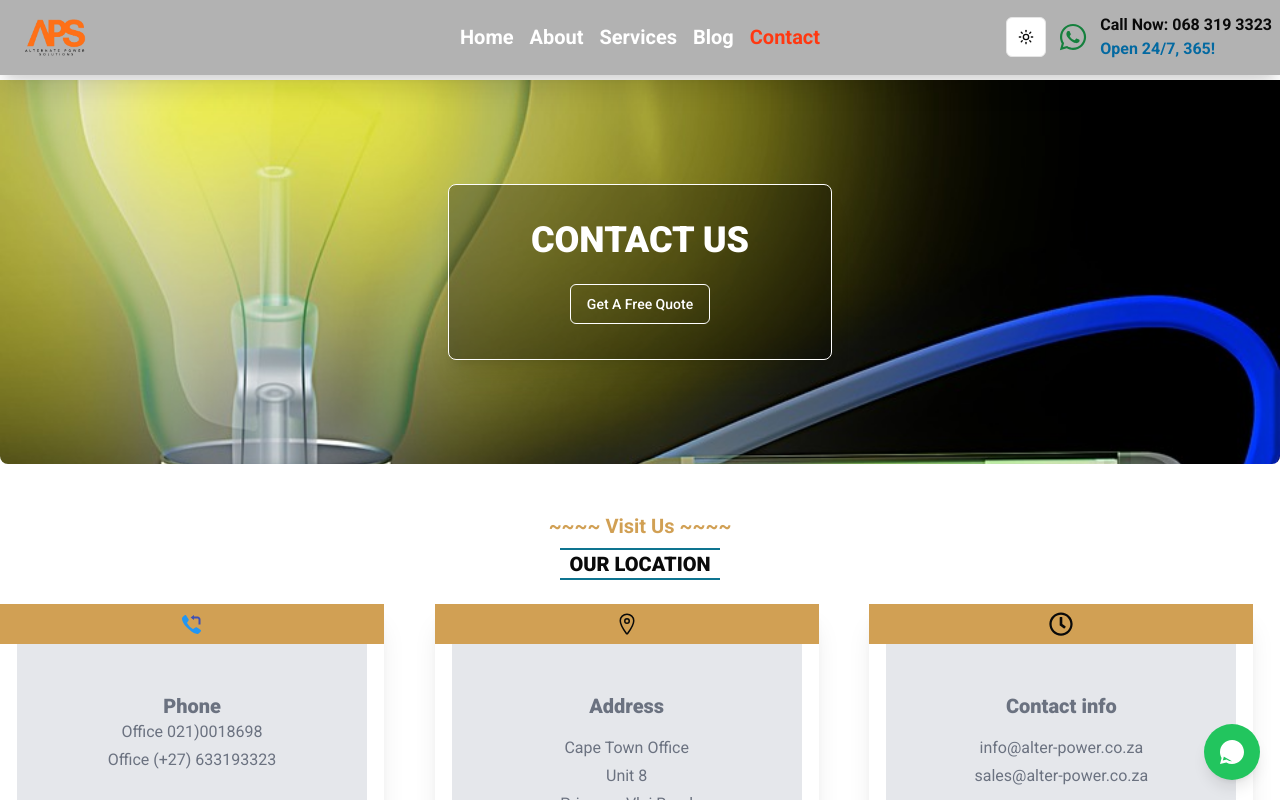
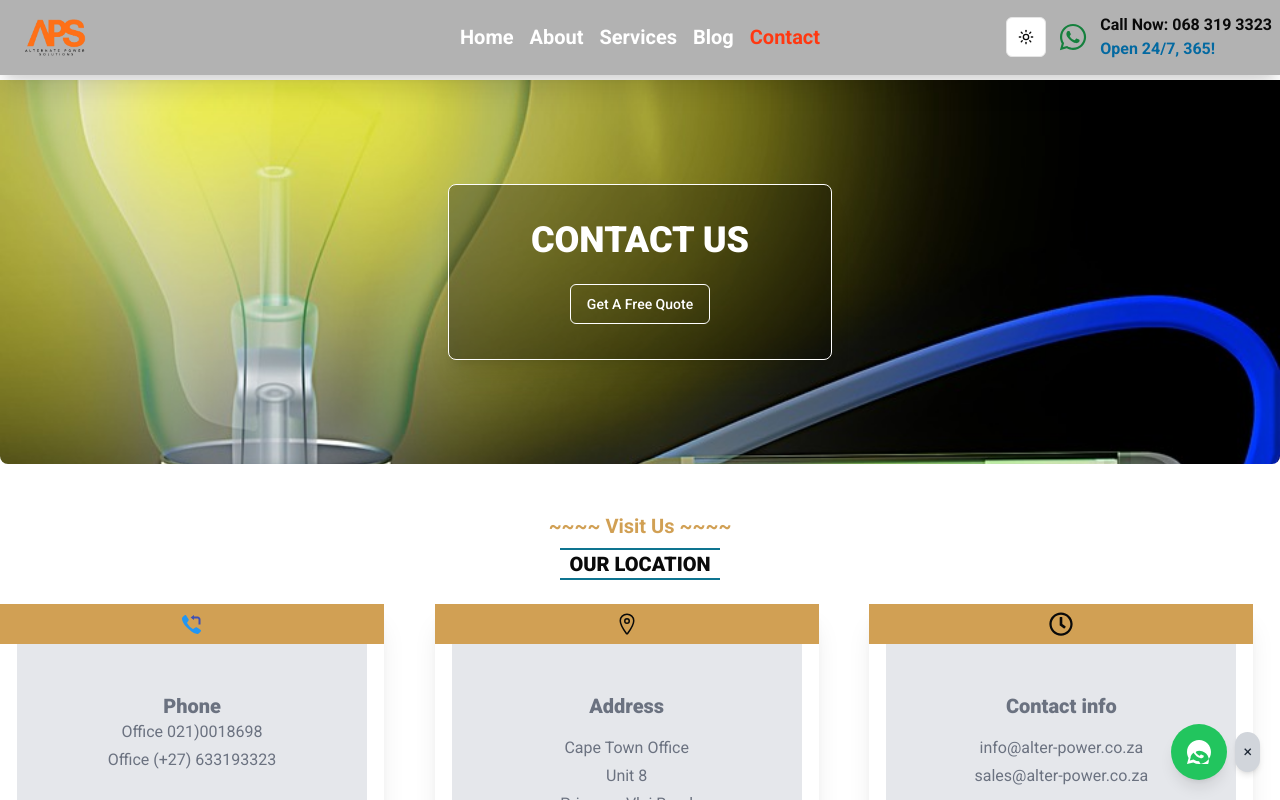
Before and after one commit to Nazrul144/Alternate_Power_Sn, a Next.js app: page /contact in a window 1280 px wide. Shown: the top 800 px of the page. Built offline with nearby package versions, Linux system fonts and the light colour scheme.

Commit message:
add close button

```diff
--- a/src/components/ui/functional-components/WhatsAppButton.jsx
+++ b/src/components/ui/functional-components/WhatsAppButton.jsx
@@ -1,24 +1,39 @@
-import React from 'react';
+import React, { useState } from 'react';
 
-const WhatsAppButton = () => {
-  const phoneNumber = '8801758752528'; // Your number with country code if needed, e.g. '8801758752528'
+const WhatsAppButtonWithClose = () => {
+  const [visible, setVisible] = useState(true);
+
+  const phoneNumber = '8801758752528';
   const message = encodeURIComponent('Hello APS, I would like to request a quote.');
 
+  if (!visible) return null;
 
   return (
+    <div className="fixed bottom-5 right-5 flex items-center space-x-2 z-50">
+      {/* WhatsApp Button */}
       <a
         href={`https://wa.me/${phoneNumber}?text=${message}`}
         target="_blank"
         rel="noopener noreferrer"
         aria-label="Chat with us on WhatsApp"
-      className="fixed bottom-5 right-5 bg-green-500 text-white p-4 rounded-full shadow-lg hover:bg-green-600 transition"
+        className="bg-green-500 hover:bg-green-600 transition text-white p-4 rounded-full shadow-lg flex items-center justify-center"
       >
-      {/* WhatsApp Icon SVG */}
+        {/* WhatsApp Icon */}
         <svg xmlns="http://www.w3.org/2000/svg" className="h-6 w-6" fill="currentColor" viewBox="0 0 24 24">
-        <path d="M20.52 3.48A11.785 11.785 0 0012 0C5.372 0 0 5.372 0 12c0 2.107.549 4.142 1.59 5.932L0 24l6.312-1.62A11.865 11.865 0 0012 24c6.627 0 12-5.373 12-12 0-3.208-1.256-6.22-3.48-8.52zm-8.46 17.793a9.52 9.52 0 01-5.13-1.503l-.364-.23-3.743.961.998-3.647-.238-.375a9.547 9.547 0 11%2012.6%2012.601zM16.17 15.3c-.262-.131-1.55-.763-1.79-.851-.24-.088-.415-.131-.59.131-.175.262-.675.85-.828 1.025-.152.175-.304.197-.566.066-.262-.131-1.105-.406-2.106-1.3-.778-.694-1.3-1.55-1.452-1.812-.152-.263-.016-.405.115-.537.118-.117.262-.304.393-.456.131-.152.175-.262.262-.438.088-.175.044-.33-.022-.46-.066-.131-.59-1.425-.808-1.95-.213-.512-.43-.443-.59-.45l-.507-.009c-.175 0-.46.065-.7.33s-.918.9-.918 2.2.94 2.55 1.07 2.73c.13.175 1.85 2.82 4.49 3.955.628.27 1.117.43 1.5.55.63.21 1.2.18 1.65.11.503-.08 1.55-.63 1.77-1.24.22-.61.22-1.135.154-1.25-.066-.113-.24-.18-.5-.31z"/>
+          <path d="M20.52 3.48A11.785 11.785 0 0012 0C5.372 0 0 5.372 0 12c0 2.107.549 4.142 1.59 5.932L0 24l6.312-1.62A11.865 11.865 0 0012 24c6.627 0 12-5.373 12-12 0-3.208-1.256-6.22-3.48-8.52zm-8.46 17.793a9.52 9.52 0 01-5.13-1.503l-.364-.23-3.743.961.998-3.647-.238-.375a9.547 9.547 0 1112.6 12.601zM16.17 15.3c-.262-.131-1.55-.763-1.79-.851-.24-.088-.415-.131-.59.131-.175.262-.675.85-.828 1.025-.152.175-.304.197-.566.066-.262-.131-1.105-.406-2.106-1.3-.778-.694-1.3-1.55-1.452-1.812-.152-.263-.016-.405.115-.537.118-.117.262-.304.393-.456.131-.152.175-.262.262-.438.088-.175.044-.33-.022-.46-.066-.131-.59-1.425-.808-1.95-.213-.512-.43-.443-.59-.45l-.507-.009c-.175 0-.46.065-.7.33s-.918.9-.918 2.2.94 2.55 1.07 2.73c.13.175 1.85 2.82 4.49 3.955.628.27 1.117.43 1.5.55.63.21 1.2.18 1.65.11.503-.08 1.55-.63 1.77-1.24.22-.61.22-1.135.154-1.25-.066-.113-.24-.18-.5-.31z"/>
         </svg>
       </a>
+
+      {/* Close Button */}
+      <button
+        onClick={() => setVisible(false)}
+        aria-label="Close WhatsApp button"
+        className="bg-gray-300 hover:bg-gray-400 text-gray-800 rounded-full p-2 shadow-md focus:outline-none"
+      >
+        &times;
+      </button>
+    </div>
   );
 };
 
-export default WhatsAppButton;
+export default WhatsAppButtonWithClose;
```
Lines whose indentation alone changed are shown as unchanged.
